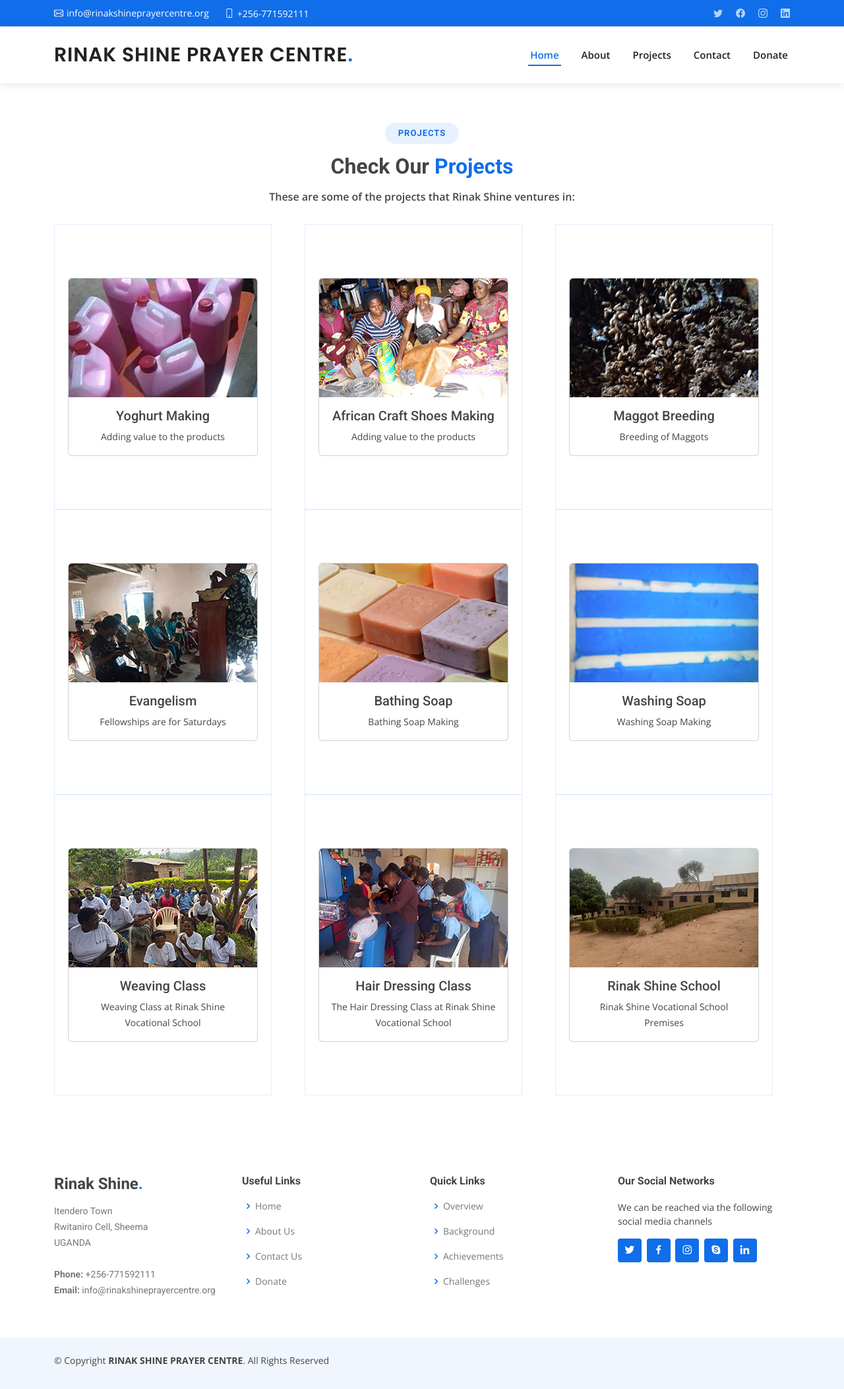
After one commit to SimonAlex01/rinakshine, a Django app: page /project/ in a window 1280 px wide. The commit adds this page. Shown: the whole page at 66% size. Run offline with Django 4.2, Linux system fonts and the light colour scheme; some libraries are stand-ins or nearby versions.

Commit message:
Rinak Vocational School Updates

```diff
--- a/shine/urls.py
+++ b/shine/urls.py
@@ -1,9 +1,10 @@
 from django.urls import path
-from .views import HomePageView, AboutPageView, ContactPageView, DonatePageView
+from .views import HomePageView, AboutPageView, ContactPageView, DonatePageView, ProjectPageView
 
 urlpatterns = [
     path('', HomePageView.as_view(), name='home'),
     path('about/', AboutPageView.as_view(), name='about'),
     path('contact/', ContactPageView.as_view(), name='contact'),
     path('donate/', DonatePageView.as_view(), name='donate'),
+    path('project/', ProjectPageView.as_view(), name='project'),
 ]
--- a/shine/views.py
+++ b/shine/views.py
@@ -12,3 +12,6 @@ class ContactPageView(TemplateView):
 
 class DonatePageView(TemplateView):
     template_name = 'donate.html'
+
+class ProjectPageView(TemplateView):
+    template_name = 'project.html'
--- a/templates/base.html
+++ b/templates/base.html
@@ -46,13 +46,14 @@
   <header id="header" class="d-flex align-items-center">
     <div class="container d-flex align-items-center justify-content-between">
 
-      <h1 class="logo"><a href="index.html">RINAK SHINE PRAYER CENTRE<span>.</span></a></h1>
+      <h1 class="logo"><a href="{% url 'home' %}">RINAK SHINE PRAYER CENTRE<span>.</span></a></h1>
       <!-- <a href="index.html" class="logo"><img src="assets/img/logo.png" alt=""></a>-->
 
       <nav id="navbar" class="navbar">
         <ul>
           <li><a class="nav-link scrollto active" href="{% url 'home' %}">Home</a></li>
           <li><a class="nav-link scrollto" href="{% url 'about' %}">About</a></li>
+          <li><a class="nav-link scrollto" href="{% url 'project' %}">Projects</a></li>
           <li><a class="nav-link scrollto" href="{% url 'contact' %}">Contact</a></li>
           <li><a class="nav-link scrollto" href="{% url 'donate' %}">Donate</a></li>
         </ul>
@@ -89,7 +90,7 @@
               <li><i class="bx bx-chevron-right"></i> <a href="{% url 'home' %}">Home</a></li>
               <li><i class="bx bx-chevron-right"></i> <a href="{% url 'about' %}">About Us</a></li>
               <li><i class="bx bx-chevron-right"></i> <a href="{% url 'contact' %}">Contact Us</a></li>
-              <li><i class="bx bx-chevron-right"></i> <a href="{% url 'donate' %}">Donate</a></li>
+              <li><i class="bx bx-chevron-right"></i> <a href="{% url 'donate' %}#services">Donate</a></li>
             </ul>
           </div>
 
@@ -105,7 +106,7 @@
 
           <div class="col-lg-3 col-md-6 footer-links">
             <h4>Our Social Networks</h4>
-            <p>We can be reach via the following social media channels</p>
+            <p>We can be reached via the following social media channels</p>
             <div class="social-links mt-3">
               <a href="#" class="twitter"><i class="bx bxl-twitter"></i></a>
               <a href="#" class="facebook"><i class="bx bxl-facebook"></i></a>
--- a/templates/home.html
+++ b/templates/home.html
@@ -10,7 +10,7 @@
     <h2>HELPING GOD’S PEOPLE HOLISTICALLY</h2>
     <div class="d-flex">
       <a href="{% url 'home' %}#about" class="btn-get-started scrollto">Read More</a>
-      <a href="https://youtu.be/1rPFL4Yatts" class="glightbox btn-watch-video"><i class="bi bi-play-circle"></i><span>Watch Video</span></a>
+      <a href="https://youtu.be/GAt4Gsgy9XA" class="glightbox btn-watch-video"><i class="bi bi-play-circle"></i><span>Watch Video</span></a>
     </div>
   </div>
 </section><!-- End Hero -->
--- /dev/null
+++ b/templates/project.html
@@ -0,0 +1,173 @@
+{% extends 'base.html' %}
+{% load static %}
+
+{% block content %}
+<!-- ======= Services Section ======= -->
+<section id="services" class="services">
+    <div class="container" data-aos="fade-up">
+
+        <div class="section-title">
+            <h2>Projects</h2>
+            <h3>Check Our <span>Projects</span></h3>
+            <p>These are some of the projects that Rinak Shine ventures in:</p>
+        </div>
+
+        <div class="row">
+            <div class="col-lg-4 col-md-6 d-flex align-items-stretch" data-aos="zoom-in" data-aos-delay="100">
+                <div class="icon-box">
+                    <div class="card" style="width: 18rem;">
+                        <img class="card-img-top" src="{% static 'assets/img/projects/project-01.jpg' %}"
+                            alt="Card image cap">
+                        <div class="card-body">
+                            <h5 class="card-title">Yoghurt Making</h5>
+                            <p class="card-text">Adding value to the products</p>
+                            <!-- <a href="#" class="btn btn-primary">Go somewhere</a> -->
+                        </div>
+                    </div>
+                    <!-- <div class="icon"><i class="bx bxl-dribbble"></i></div>
+            <h4><a href="">Lorem Ipsum</a></h4>
+            <p>Voluptatum deleniti atque corrupti quos dolores et quas molestias excepturi</p> -->
+                </div>
+            </div>
+
+            <div class="col-lg-4 col-md-6 d-flex align-items-stretch" data-aos="zoom-in" data-aos-delay="100">
+                <div class="icon-box">
+                    <div class="card" style="width: 18rem;">
+                        <img class="card-img-top" src="{% static 'assets/img/projects/project-02.jpg' %}"
+                            alt="Card image cap">
+                        <div class="card-body">
+                            <h5 class="card-title">African Craft Shoes Making</h5>
+                            <p class="card-text">Adding value to the products</p>
+                            <!-- <a href="#" class="btn btn-primary">Go somewhere</a> -->
+                        </div>
+                    </div>
+                    <!-- <div class="icon"><i class="bx bxl-dribbble"></i></div>
+            <h4><a href="">Lorem Ipsum</a></h4>
+            <p>Voluptatum deleniti atque corrupti quos dolores et quas molestias excepturi</p> -->
+                </div>
+            </div>
+
+            <div class="col-lg-4 col-md-6 d-flex align-items-stretch" data-aos="zoom-in" data-aos-delay="100">
+                <div class="icon-box">
+                    <div class="card" style="width: 18rem;">
+                        <img class="card-img-top" src="{% static 'assets/img/projects/project-03.jpg' %}"
+                            alt="Card image cap">
+                        <div class="card-body">
+                            <h5 class="card-title">Maggot Breeding</h5>
+                            <p class="card-text">Breeding of Maggots</p>
+                            <!-- <a href="#" class="btn btn-primary">Go somewhere</a> -->
+                        </div>
+                    </div>
+                    <!-- <div class="icon"><i class="bx bxl-dribbble"></i></div>
+            <h4><a href="">Lorem Ipsum</a></h4>
+            <p>Voluptatum deleniti atque corrupti quos dolores et quas molestias excepturi</p> -->
+                </div>
+            </div>
+
+            <div class="col-lg-4 col-md-6 d-flex align-items-stretch" data-aos="zoom-in" data-aos-delay="100">
+                <div class="icon-box">
+                    <div class="card" style="width: 18rem;">
+                        <img class="card-img-top" src="{% static 'assets/img/projects/project-04.jpg' %}"
+                            alt="Card image cap">
+                        <div class="card-body">
+                            <h5 class="card-title">Evangelism</h5>
+                            <p class="card-text">Fellowships are for Saturdays</p>
+                            <!-- <a href="#" class="btn btn-primary">Go somewhere</a> -->
+                        </div>
+                    </div>
+                    <!-- <div class="icon"><i class="bx bxl-dribbble"></i></div>
+            <h4><a href="">Lorem Ipsum</a></h4>
+            <p>Voluptatum deleniti atque corrupti quos dolores et quas molestias excepturi</p> -->
+                </div>
+            </div>
+
+            <div class="col-lg-4 col-md-6 d-flex align-items-stretch" data-aos="zoom-in" data-aos-delay="100">
+                <div class="icon-box">
+                    <div class="card" style="width: 18rem;">
+                        <img class="card-img-top" src="{% static 'assets/img/projects/project-05.jpg' %}"
+                            alt="Card image cap">
+                        <div class="card-body">
+                            <h5 class="card-title">Bathing Soap</h5>
+                            <p class="card-text">Bathing Soap Making</p>
+                            <!-- <a href="#" class="btn btn-primary">Go somewhere</a> -->
+                        </div>
+                    </div>
+                    <!-- <div class="icon"><i class="bx bxl-dribbble"></i></div>
+            <h4><a href="">Lorem Ipsum</a></h4>
+            <p>Voluptatum deleniti atque corrupti quos dolores et quas molestias excepturi</p> -->
+                </div>
+            </div>
+
+            <div class="col-lg-4 col-md-6 d-flex align-items-stretch" data-aos="zoom-in" data-aos-delay="100">
+                <div class="icon-box">
+                    <div class="card" style="width: 18rem;">
+                        <img class="card-img-top" src="{% static 'assets/img/projects/project-06.jpg' %}"
+                            alt="Card image cap">
+                        <div class="card-body">
+                            <h5 class="card-title">Washing Soap</h5>
+                            <p class="card-text">Washing Soap Making</p>
+                            <!-- <a href="#" class="btn btn-primary">Go somewhere</a> -->
+                        </div>
+                    </div>
+                    <!-- <div class="icon"><i class="bx bxl-dribbble"></i></div>
+            <h4><a href="">Lorem Ipsum</a></h4>
+            <p>Voluptatum deleniti atque corrupti quos dolores et quas molestias excepturi</p> -->
+                </div>
+            </div>
+
+            <div class="col-lg-4 col-md-6 d-flex align-items-stretch" data-aos="zoom-in" data-aos-delay="100">
+                <div class="icon-box">
+                    <div class="card" style="width: 18rem;">
+                        <img class="card-img-top" src="{% static 'assets/img/projects/project-07.jpg' %}"
+                            alt="Card image cap">
+                        <div class="card-body">
+                            <h5 class="card-title">Weaving Class</h5>
+                            <p class="card-text">Weaving Class at Rinak Shine Vocational School</p>
+                            <!-- <a href="#" class="btn btn-primary">Go somewhere</a> -->
+                        </div>
+                    </div>
+                    <!-- <div class="icon"><i class="bx bxl-dribbble"></i></div>
+            <h4><a href="">Lorem Ipsum</a></h4>
+            <p>Voluptatum deleniti atque corrupti quos dolores et quas molestias excepturi</p> -->
+                </div>
+            </div>
+
+            <div class="col-lg-4 col-md-6 d-flex align-items-stretch" data-aos="zoom-in" data-aos-delay="100">
+                <div class="icon-box">
+                    <div class="card" style="width: 18rem;">
+                        <img class="card-img-top" src="{% static 'assets/img/projects/project-08.jpg' %}"
+                            alt="Card image cap">
+                        <div class="card-body">
+                            <h5 class="card-title">Hair Dressing Class</h5>
+                            <p class="card-text">The Hair Dressing Class at Rinak Shine Vocational School</p>
+                            <!-- <a href="#" class="btn btn-primary">Go somewhere</a> -->
+                        </div>
+                    </div>
+                    <!-- <div class="icon"><i class="bx bxl-dribbble"></i></div>
+            <h4><a href="">Lorem Ipsum</a></h4>
+            <p>Voluptatum deleniti atque corrupti quos dolores et quas molestias excepturi</p> -->
+                </div>
+            </div>
+
+            <div class="col-lg-4 col-md-6 d-flex align-items-stretch" data-aos="zoom-in" data-aos-delay="100">
+                <div class="icon-box">
+                    <div class="card" style="width: 18rem;">
+                        <img class="card-img-top" src="{% static 'assets/img/projects/project-09.jpg' %}"
+                            alt="Card image cap">
+                        <div class="card-body">
+                            <h5 class="card-title">Rinak Shine School</h5>
+                            <p class="card-text">Rinak Shine Vocational School Premises</p>
+                            <!-- <a href="#" class="btn btn-primary">Go somewhere</a> -->
+                        </div>
+                    </div>
+                    <!-- <div class="icon"><i class="bx bxl-dribbble"></i></div>
+            <h4><a href="">Lorem Ipsum</a></h4>
+            <p>Voluptatum deleniti atque corrupti quos dolores et quas molestias excepturi</p> -->
+                </div>
+            </div>
+
+        </div>
+
+    </div>
+</section><!-- End Services Section -->
+{% endblock content %}
```
Also changed, not shown: templates/about.html (+66 -11 lines), static/assets/img/projects/director.jpg (added), static/assets/img/projects/project-01.jpg (added), static/assets/img/projects/project-02.jpg (added), static/assets/img/projects/project-03.jpg (added), static/assets/img/projects/project-04.jpg (added), static/assets/img/projects/project-05.jpg (added), static/assets/img/projects/project-06.jpg (added), static/assets/img/projects/project-07.jpg (added), static/assets/img/projects/project-08.jpg (added), static/assets/img/projects/project-09.jpg (added).
